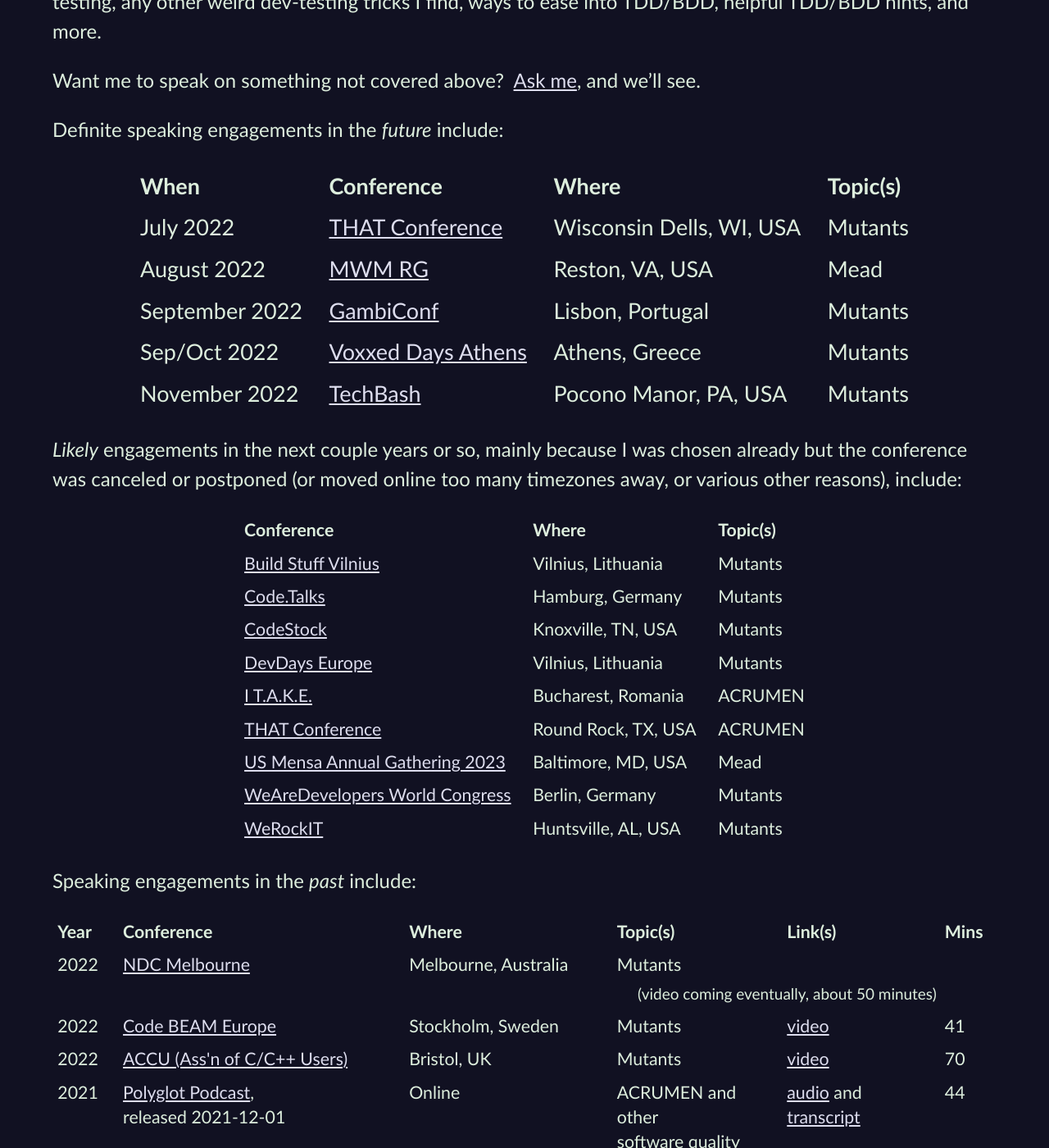
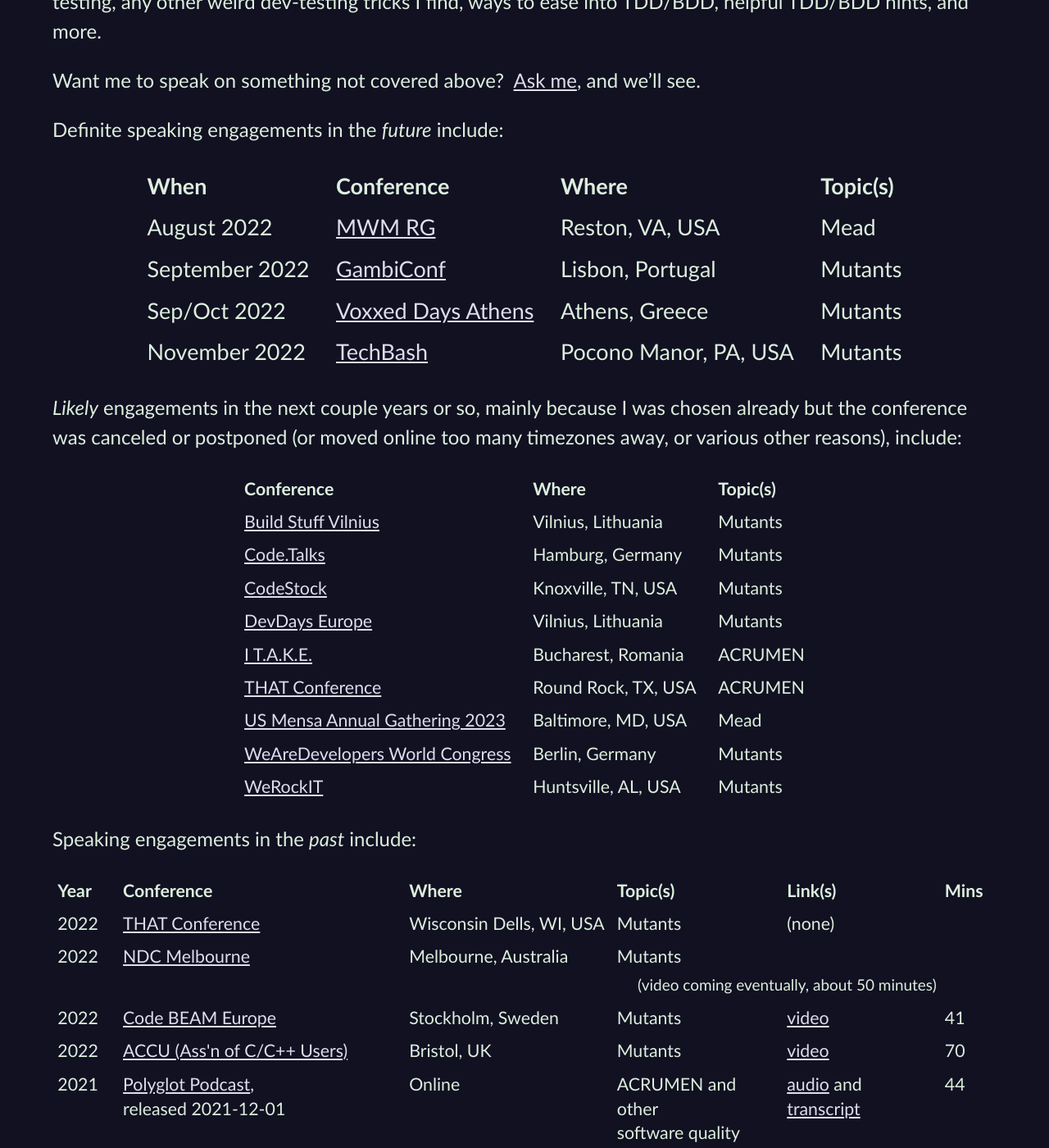
Before and after one commit to CodosaurusLLC/CodosaurusLLC.github.io, a Jekyll site: the page built from speaking.md, in a window 1280 px wide and 1400 px high, scrolled down 1296 px. Shown: the whole window at 82% size. Built offline with Jekyll 4.4.1, drawn with Linux system fonts in a browser that asks for light colours.

Commit message:
move THAT conf to past

```diff
--- a/speaking.md
+++ b/speaking.md
@@ -113,7 +113,6 @@
 
 |When||Conference||Where||Topic(s) |
 |-|
-|July&nbsp;2022||[THAT Conference](https://that.us/events/wi/2022/){:rel="nofollow" target="_new"}||Wisconsin Dells, WI, USA||Mutants|
 |August&nbsp;2022||[MWM RG](http://mwmrg.org/){:rel="nofollow" target="_new"}||Reston, VA, USA||Mead|
 |September&nbsp;2022||[GambiConf](https://gambiconf.dev/){:rel="nofollow" target="_new"}||Lisbon, Portugal||Mutants|
 |Sep/Oct&nbsp;2022||[Voxxed Days Athens](https://voxxeddays.com/athens/){:rel="nofollow" target="_new"}||Athens, Greece||Mutants|
@@ -155,6 +154,14 @@
     </tr>
   </thead>
   <tbody>
+    <tr>
+      <td class="numeric">2022</td>
+      <td><a href="https://that.us/events/wi/2022/" rel="nofollow" target="_new">THAT Conference</a></td>
+      <td>Wisconsin Dells, WI, USA</td>
+      <td>Mutants</td>
+      <td>(none)</td>
+      <td class="numeric"></td>
+    </tr>
     <tr>
       <td class="numeric">2022</td>
       <td><a href="https://ndcmelbourne.com/" rel="nofollow" target="_new">NDC Melbourne</a></td>
```
